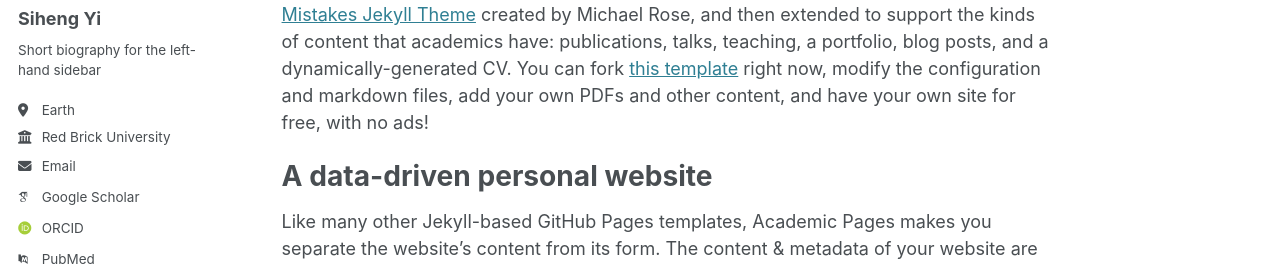
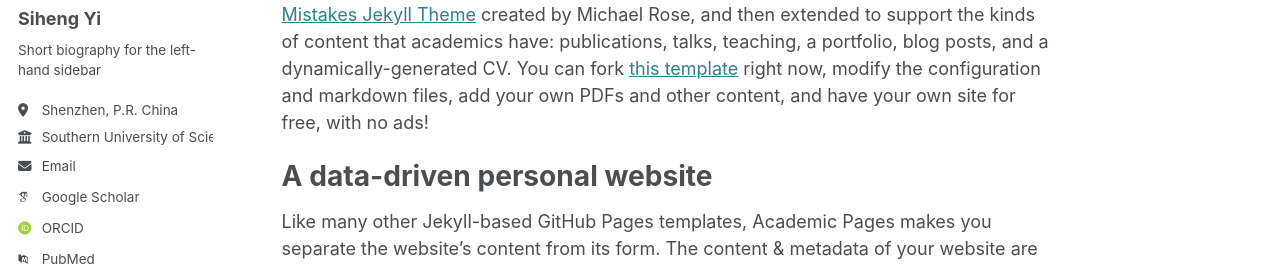
Before and after one commit to SihengYi/SihengYi.github.io, a Jekyll site: the page built from _pages/about.md, in a window 1280 px wide. Shown: the part 276-542 px from the top of the page. Built offline with Jekyll 4.4.1, drawn with Linux system fonts in a browser that asks for light colours; some web fonts are replaced.

Commit message:
Update _config.yml

```diff
--- a/_config.yml
+++ b/_config.yml
@@ -26,16 +26,16 @@ author:
   name             : "Siheng Yi"
   pronouns         : # example: "she/her"
   bio              : "Short biography for the left-hand sidebar"
-  location         : "Earth"
-  employer         : "Red Brick University"
+  location         : "Shenzhen, P.R. China"
+  employer         : "Southern University of Science and Technology (SUSTech) "
   uri              : # URL
-  email            : "none@example.org"
+  email            : "12131237@mail.sustech.edu.cn"
 
   # Academic websites
   arxiv            : # URL - Update with the correct link to your profile
-  googlescholar    : "https://scholar.google.com/citations?user=PS_CX0AAAAAJ"
+  googlescholar    : "https://scholar.google.com/"
   impactstory      : # URL
-  orcid            : "http://orcid.org/yourorcidurl"
+  orcid            : "http://orcid.org/"
   semantic         : # URL
   pubmed           : "https://www.ncbi.nlm.nih.gov/pubmed/?term=john+snow"
   researchgate     : # URL
```
